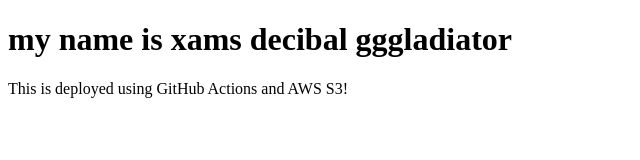
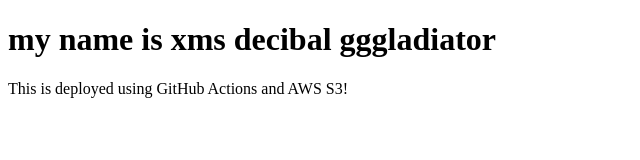
Before and after one commit to Narsireddy-1118/my-deployment-repo, a website: page index.html in a window 1280 px wide. Shown: the whole page, without its empty margins (0-640 px from the left). Drawn offline with Linux system fonts and the light colour scheme.

Commit message:
Update index.html

```diff
--- a/index.html
+++ b/index.html
@@ -6,7 +6,7 @@
     <title>My Static Website</title>
 </head>
 <body>
-    <h1>my name is xams decibal gggladiator</h1>
+    <h1>my name is xms decibal gggladiator</h1>
     <p>This is deployed using GitHub Actions and AWS S3!</p>
 </body>
 </html>
```
